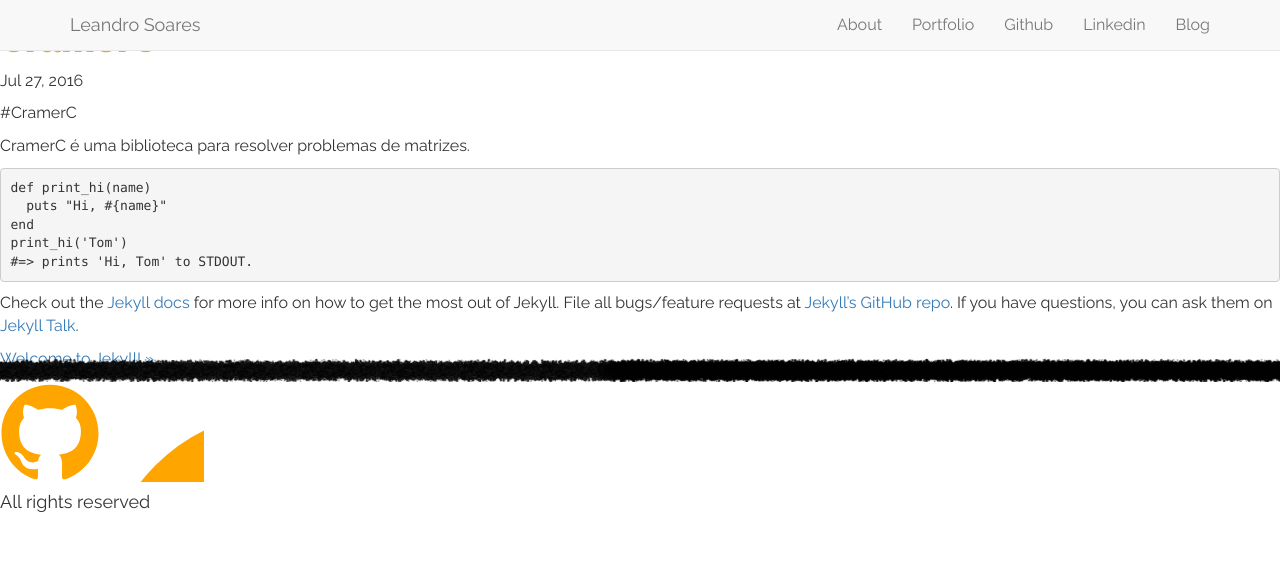
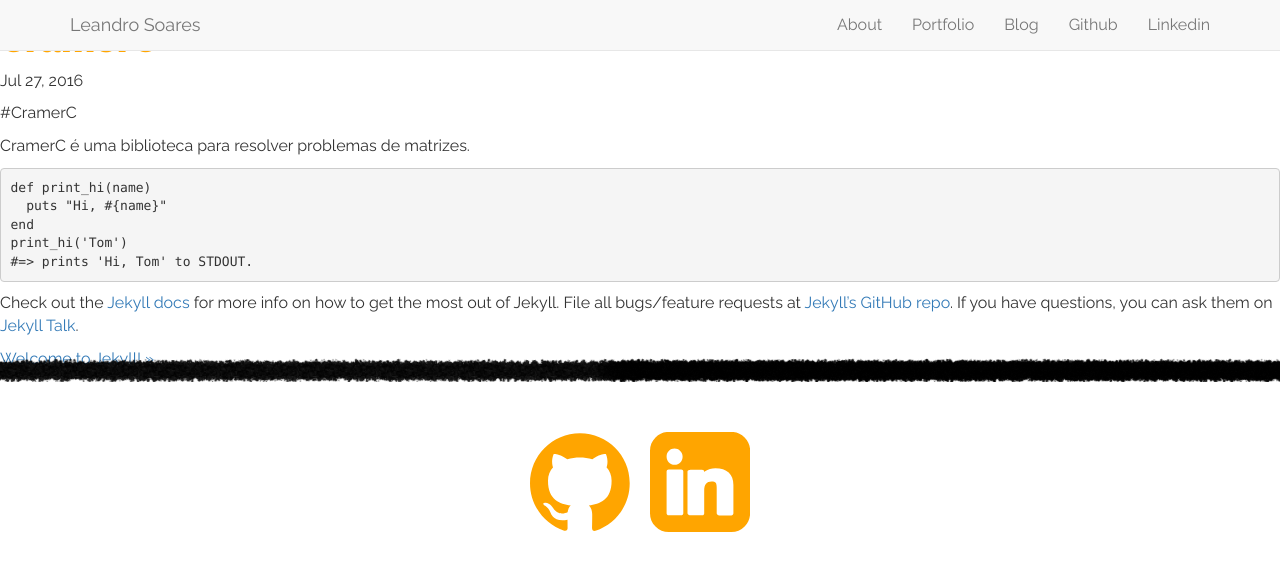
Before and after one commit to LeandroSoares/leandrosoares.github.io, a Jekyll site: the page built from _posts/2016-07-26-CramerC.markdown, in a window 1280 px wide. Shown: the top 571 px of the page. Built offline with Jekyll 4.4.1, drawn with Linux system fonts in a browser that asks for light colours.

```diff
--- a/_includes/footer.html
+++ b/_includes/footer.html
@@ -1,10 +1,11 @@
 <footer class="site-footer">
     <div class='hr-line'></div>
+    <div class='middleHolder'>
         <a target="_blank" href="https://github.com/{{ include.username }}">
             <span class="icon">{% include icon-github.svg %}</span>
         </a>
         <a target="_blank" href="https://github.com/{{ include.username }}">
         <span class="icon">{% include linkedin.svg %}</span>
         </a>
-  <h4>All rights reserved</h4>
+    </div>
 </footer>
--- a/_includes/header.html
+++ b/_includes/header.html
@@ -11,11 +11,13 @@
     </div>
     <div id="navbar" class="navbar-collapse collapse">
       <ul class="nav navbar-nav navbar-right">
+
         <li><a href="{{ site.baseurl }}/#about">About</a></li>
         <li><a href="{{ site.baseurl }}/#portfolio">Portfolio</a></li>
+        <li><a href="{{ site.baseurl }}/blog/">Blog</a></li>
+
         <li><a target="_blank" href="https://github.com/leandrosoares">Github</a></li>
         <li><a target="_blank" href="https://www.linkedin.com/in/leandrogamedesigner">Linkedin</a></li>
-        <li><a href="{{ site.baseurl }}/blog/">Blog</a></li>
       </ul>
     </div>
   </div>
--- a/_posts/2016-07-26-CramerC.markdown
+++ b/_posts/2016-07-26-CramerC.markdown
@@ -2,8 +2,8 @@
 layout: post
 title:  "CramerC"
 date:   2016-07-26 21:14:39 -0300
-categories: portifolio C
 tag: portfolio
+thumb: "/postimgs/cramerc.jpg"
 ---
 #CramerC
 
--- a/_posts/2016-07-26-welcome-to-jekyll.markdown
+++ b/_posts/2016-07-26-welcome-to-jekyll.markdown
@@ -2,8 +2,8 @@
 layout: post
 title:  "Welcome to Jekyll!"
 date:   2016-07-26 21:14:39 -0300
-categories: jekyll update
 tag: portfolio
+thumb: "/postimgs/cramerc.jpg"
 ---
 You’ll find this post in your `_posts` directory. Go ahead and edit it and re-build the site to see your changes. You can rebuild the site in many different ways, but the most common way is to run `jekyll serve`, which launches a web server and auto-regenerates your site when a file is updated.
 
--- a/css/main.scss
+++ b/css/main.scss
@@ -122,6 +122,30 @@ div.about{
 
 div.portfolio {
     background-color:black;
+    .portfolio-list{
+        display: flex;
+        align-items: center;
+        justify-content: center;
+        li {
+            list-style: none;
+            padding: 10px;
+            img {
+                width: 20vw;
+            }
+            a{
+                position: relative;
+                display: block;
+                height: 20vw;
+            }
+            h2 {
+                position: absolute;
+                bottom: 10px;
+                width: 100%;
+                text-align: center;
+            }
+        }
+
+    }
 }
 img.home-side-img{
 
@@ -132,6 +156,27 @@ img.home-side-img{
 footer{
     position: relative;
     height: 200px;
+    .middleHolder{
+        a{
+            margin: 50px 10px;
+        }
+    }
+}
+.middleHolder{
+    display: flex;
+    align-items: center;
+    justify-content: center;
+
+}
+.icon {
+    svg {
+        display: inline-block;
+        width: 100px;
+        height: 100px;
+        path {
+            fill: orange;
+        }
+    }
 }
 @include media-query(968px){
     div.about{
@@ -154,16 +199,3 @@ footer{
         }
     }
 }
-.icon {
-
-    svg {
-        display: inline-block;
-        width: 100px;
-        height: 100px;
-        vertical-align: middle;
-
-        path {
-            fill: orange;
-        }
-    }
-}
```
Also changed, not shown: index.html (+5 -6 lines), _includes/icon-github.svg, _includes/linkedin.svg, postimgs/cramerc.jpg (added). Lines whose indentation alone changed are shown as unchanged.
